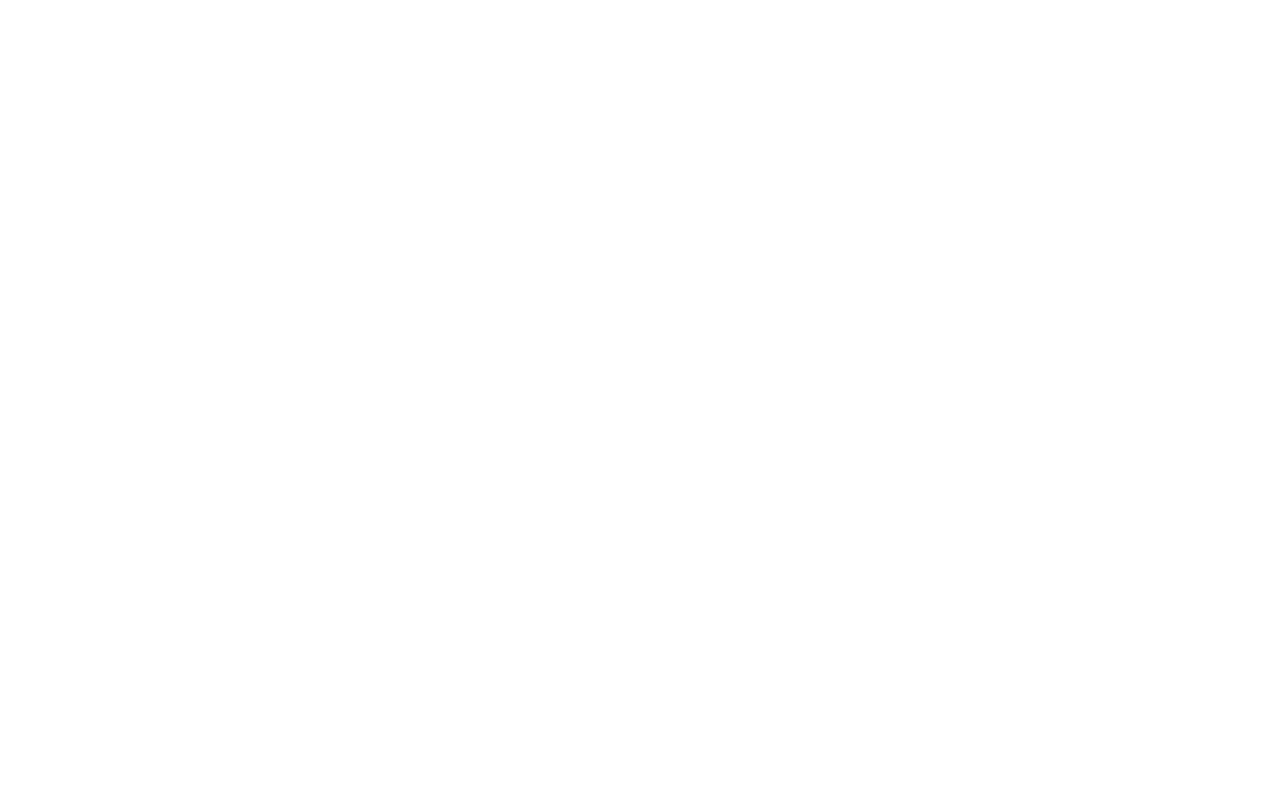
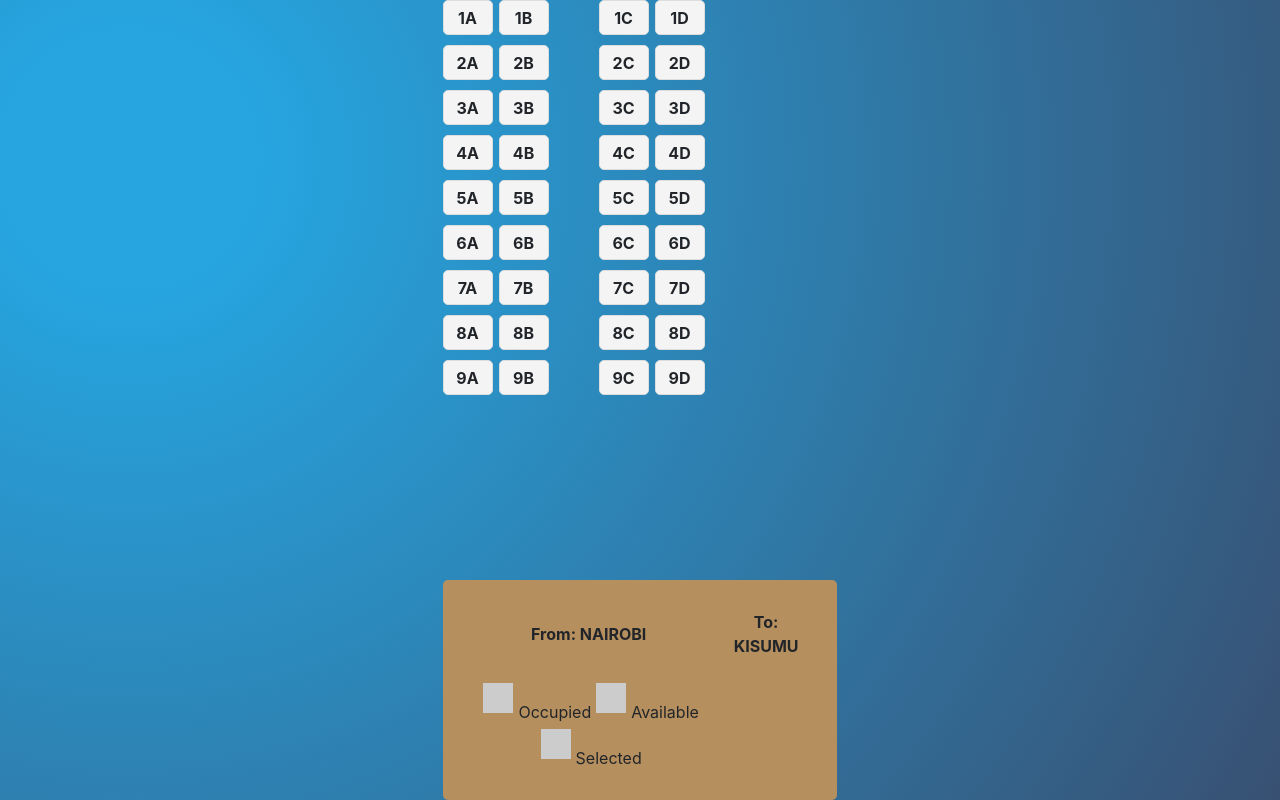
Before and after one commit to robemike/Bus-booking-client, a React (Create React App) app: page /seats in a window 1280 px wide. Before the commit this address had no page. Built offline with nearby package versions, Linux system fonts and the light colour scheme.

Commit message:
complete with changes

```diff
--- a/src/App.js
+++ b/src/App.js
@@ -1,9 +1,10 @@
 import './App.css';
-import Admin from './Components/admin';
+import Admin from './Components/Admin/admin';
 import { BrowserRouter as Router, Routes, Route } from 'react-router-dom';
-import Drivers from './Components/drivers';
-import Customers from './Components/customers';
-import Buses from './Components/buses';
+import Drivers from './Components/Admin/drivers';
+import Customers from './Components/Admin/customers';
+import Buses from './Components/Admin/buses';
+import Seats from './Components/Customer/seats';
 
 
 
@@ -19,6 +20,7 @@
       <Route path="/drivers" element={<Drivers />} />
       <Route path="/customers" element={<Customers />} />
       <Route path="/buses" element={<Buses />} />
+      <Route path="/seats" element={<Seats />} />
     </Routes>
   </Router>
   );
--- a/src/Components/buses.js
+++ b/src/Components/Admin/buses.js
@@ -1,8 +1,5 @@
 import React from "react";
 import { useNavigate } from "react-router-dom";
-import { FontAwesomeIcon } from '@fortawesome/react-fontawesome';
-import { faBus } from '@fortawesome/free-solid-svg-icons';
-import Navbar from "./navbar";
 
 function Buses() {
   const navigate = useNavigate();
@@ -14,7 +11,7 @@
     "BUKINA",
     "MARALAL",
     "METRO TRANS",
-    "CIT HOPPA",
+    "CITI HOPPA",
     "METRO TRANS",
     "HOPPA TRANS",
     "YUNION",
@@ -22,31 +19,36 @@
 
   return (
     <div className="container">
-     <div className="navbar">
+      <div className="navbar">
         <h1>BUSLINK</h1>
       </div>
       <div className="row">
         <div className="sidebar">
-          <a href="dashboard" onClick={() => navigate("/dashboard")}>Dashboard</a>
-          <a href="drivers" onClick={() => navigate("/drivers")}>Drivers</a>
-          <a href="buses" onClick={() => navigate("/buses")}>Buses</a>
-          <a href="customers" onClick={() => navigate("/customers")}>Customers</a>
+          <a href="#dashboard" onClick={() => navigate("/dashboard")}>
+            Dashboard
+          </a>
+          <a href="#drivers" onClick={() => navigate("/drivers")}>
+            Drivers
+          </a>
+          <a href="#buses" onClick={() => navigate("/buses")}>
+            Buses
+          </a>
+          <a href="#customers" onClick={() => navigate("/customers")}>
+            Customers
+          </a>
         </div>
         <div className=" content">
           <h1>Buses</h1>
 
           <div className="buses-list">
             {buses.map((buses, index) => (
-              <ul key={index}
-               className="customer-item">
+              <ul key={index} className="customer-item">
                 <li className="customer-field">
                   <strong>{buses}</strong> {buses.name}
                 </li>
-
               </ul>
             ))}
           </div>
-
         </div>
       </div>
     </div>
--- /dev/null
+++ b/src/Components/Customer/Seats.css
@@ -0,0 +1,94 @@
+
+
+  body {
+    background: radial-gradient(circle at 10% 20%, rgba(0, 149, 218, 0.85) 9.9%, rgb(56, 80, 114) 100.3%);
+    display: flex;
+    justify-content: center;
+    align-items: center;
+    height: 100vh;
+    margin: 0;
+  }
+
+  .container {
+    display: flex;
+    justify-content: space-between;
+    align-items: flex-start;
+    width: 80%;
+  }
+
+  .seating-container {
+    display: flex;
+    flex-direction: column;
+    align-items: center;
+    margin-right: 20px;
+  }
+
+  .seat-row {
+    display: flex;
+    justify-content: center;
+    align-items: center;
+    margin-bottom: 10px;
+  }
+
+  .seat {
+    width: 50px;
+    height: 35px;
+    background-color: #f4f4f4;
+    border: 1px solid #ddd;
+    border-radius: 5px;
+    display: flex;
+    align-items: center;
+    justify-content: center;
+    font-weight: bold;
+    cursor: pointer;
+    transition: background-color 0.3s;
+    margin-right: 6px;
+  }
+
+  .vertical-space {
+    width: 40px;
+    margin-right: 4px;
+    text-align: center;
+    margin-bottom: 10px;
+  }
+
+  .seat:hover {
+    background-color: #ddd;
+  }
+
+  .rectangle {
+    width: 30px;
+    height: 30px;
+    margin: 5px;
+    background-color: #ccc;
+    display: inline-block;
+  }
+
+  .table-container {
+    background-color: rgb(182, 143, 95);
+    padding: 20px;
+    border-radius: 5px;
+    text-align: center;
+    display: flex;
+    align-items: center;
+    flex-direction: column;
+  }
+
+  .destination-table {
+    width: 100%;
+  }
+
+  .destination-table th,
+  .destination-table td {
+    padding: 10px;
+  }
+
+  .destination-header {
+    display: flex;
+    justify-content: space-between;
+    align-items: center;
+  }
+
+  .destination-header h2 {
+    margin: 0 20px;
+  }
--- /dev/null
+++ b/src/Components/Customer/seats.js
@@ -0,0 +1,82 @@
+
+
+
+import React from "react";
+import "./Seats.css";
+
+function Seats() {
+  const rows = 9;
+  const seatsPerRow = 4;
+
+  const seats = [];
+  for (let row = 1; row <= rows; row++) {
+    for (let seat = 1; seat <= seatsPerRow; seat++) {
+      seats.push(`${row}${String.fromCharCode(64 + seat)}`);
+    }
+  }
+
+  const createSeats = () => {
+    const seatRows = [];
+    for (let row = 1; row <= rows; row++) {
+      const rowSeats = [];
+      for (let seat = 1; seat <= seatsPerRow; seat++) {
+        if (seat === 3) {
+          rowSeats.push(
+            <div key={`space-${row}`} className="vertical-space" />
+          );
+        }
+        rowSeats.push(
+          <div key={`${row}${String.fromCharCode(64 + seat)}`} className="seat">
+            {`${row}${String.fromCharCode(64 + seat)}`}
+          </div>
+        );
+      }
+      seatRows.push(
+        <div key={row} className="seat-row">
+          {rowSeats}
+        </div>
+      );
+    }
+    return seatRows;
+  };
+
+  const createDestinationTable = () => {
+    return (
+      <table className="destination-table">
+        <thead>
+          <tr>
+            <th>From: NAIROBI</th>
+            <th>To: KISUMU</th>
+          </tr>
+        </thead>
+        <tbody>
+          <tr>
+            <td>
+              <div className="rectangle"/>
+               <span>Occupied</span>
+
+              <div className="rectangle" />
+              <span>Available</span>
+              <div className="rectangle" />
+              <span>Selected</span>
+            </td>
+
+          </tr>
+        </tbody>
+      </table>
+    );
+  };
+
+  return (
+    <div className="container">
+      <div className="seating-container">
+        {createSeats()}
+      </div>
+      <div className="table-container">
+        {createDestinationTable()}
+      </div>
+    </div>
+  );
+}
+
+export default Seats;
```
Also changed, not shown: src/Components/Admin/admin.js (renamed from src/Components/admin.js), src/Components/Admin/customers.js (renamed from src/Components/customers.js), src/Components/Admin/drivers.js (renamed from src/Components/drivers.js).
